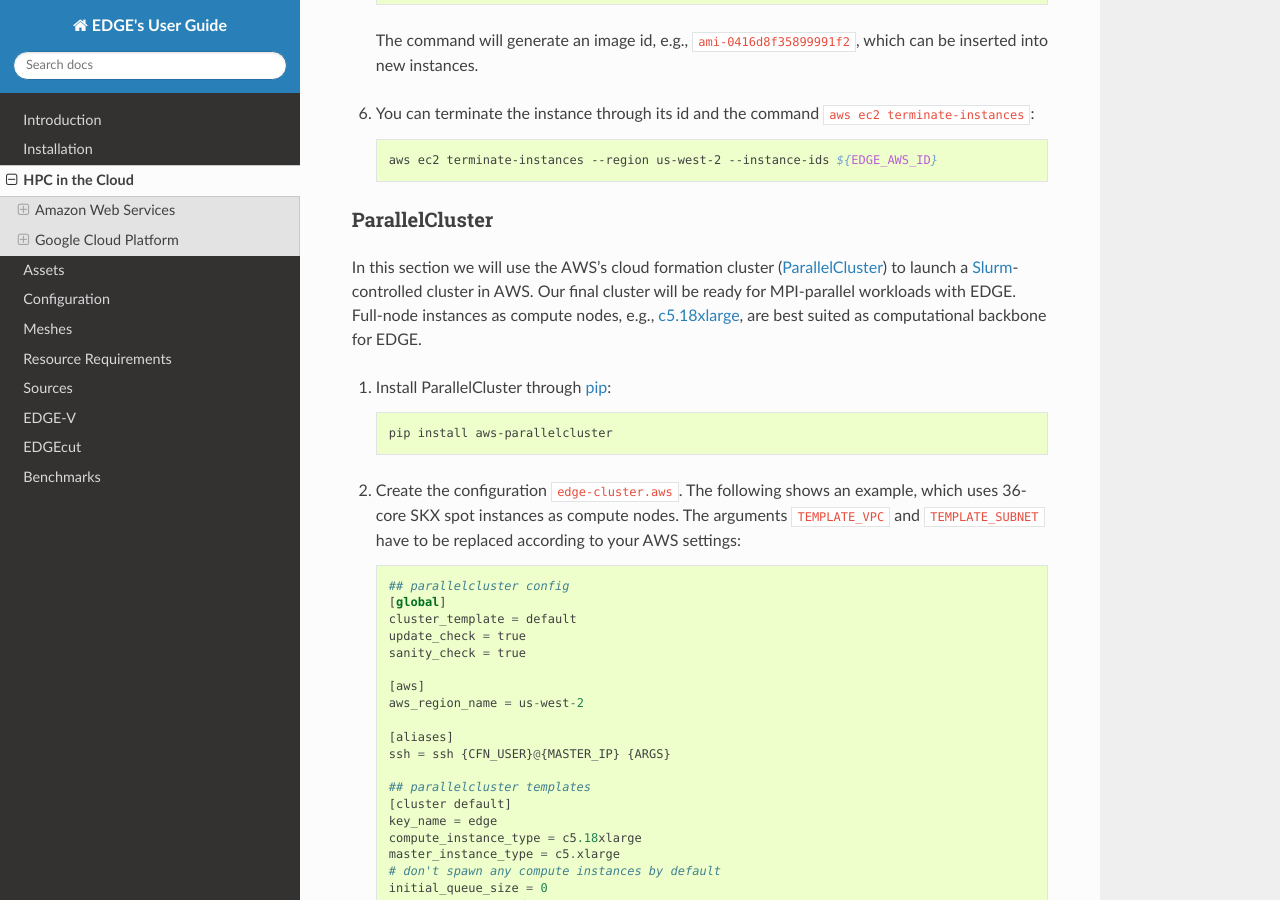
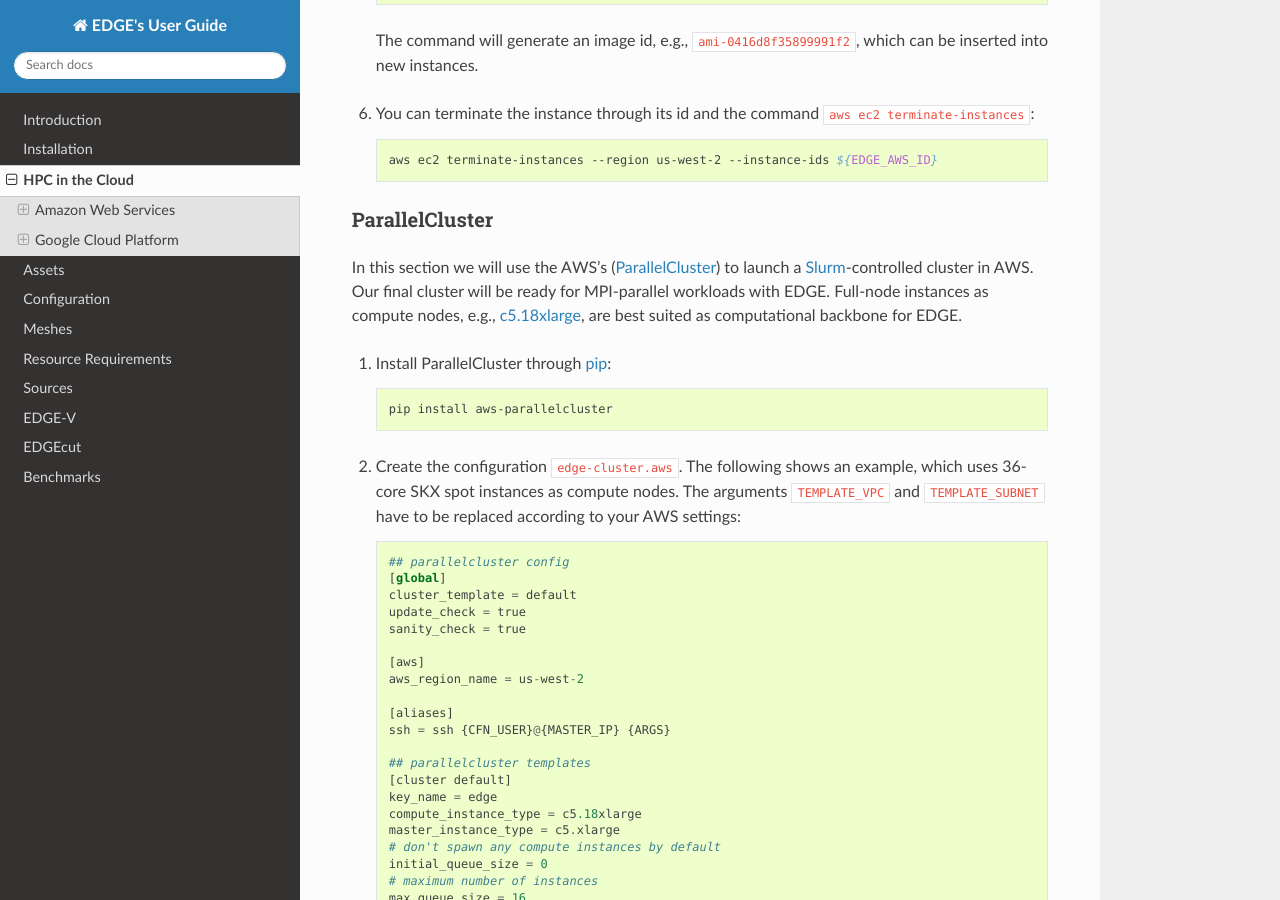
Before and after one commit to dclenz/edge_usr, a Sphinx documentation site: the page built from docs/chapters/setup/cloud.rst, in a window 1280 px wide and 900 px high, scrolled down 4640 px. Built offline with Sphinx 7.4.7 and the Read the Docs theme 2.0.0, drawn with Linux system fonts in a browser that asks for light colours.

Commit message:
Removed cfn leftover.

```diff
--- a/docs/chapters/setup/cloud.rst
+++ b/docs/chapters/setup/cloud.rst
@@ -225,7 +225,7 @@
 ParallelCluster
 ^^^^^^^^^^
 
-In this section we will use the AWS's cloud formation cluster (`ParallelCluster <https://aws-parallelcluster.readthedocs.io>`_) to launch a `Slurm <https://slurm.schedmd.com>`_-controlled cluster in AWS.
+In this section we will use the AWS's (`ParallelCluster <https://aws-parallelcluster.readthedocs.io>`_) to launch a `Slurm <https://slurm.schedmd.com>`_-controlled cluster in AWS.
 Our final cluster will be ready for MPI-parallel workloads with EDGE.
 Full-node instances as compute nodes, e.g., `c5.18xlarge <https://aws.amazon.com/ec2/instance-types/c5/>`_, are best suited as computational backbone for EDGE.
 
```
